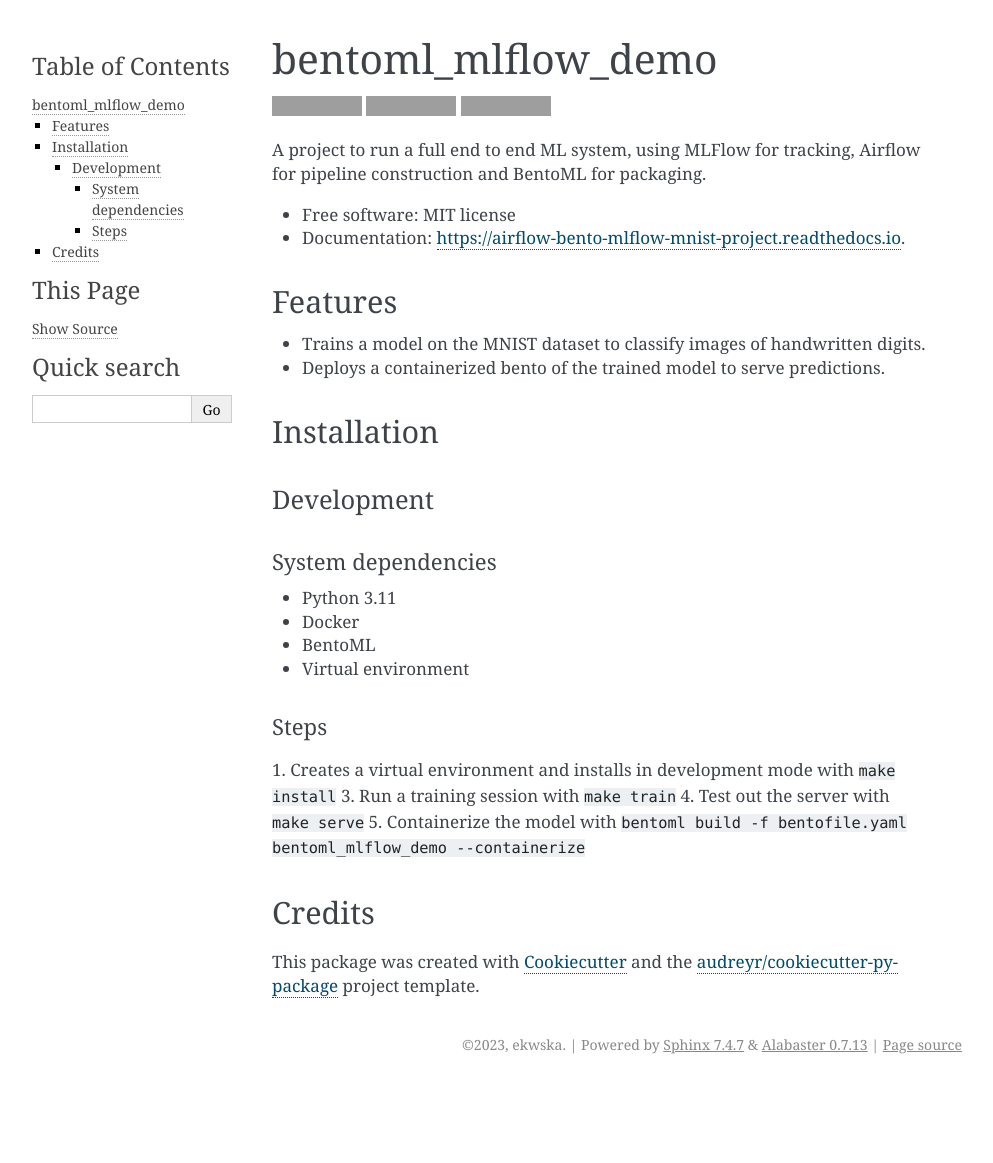
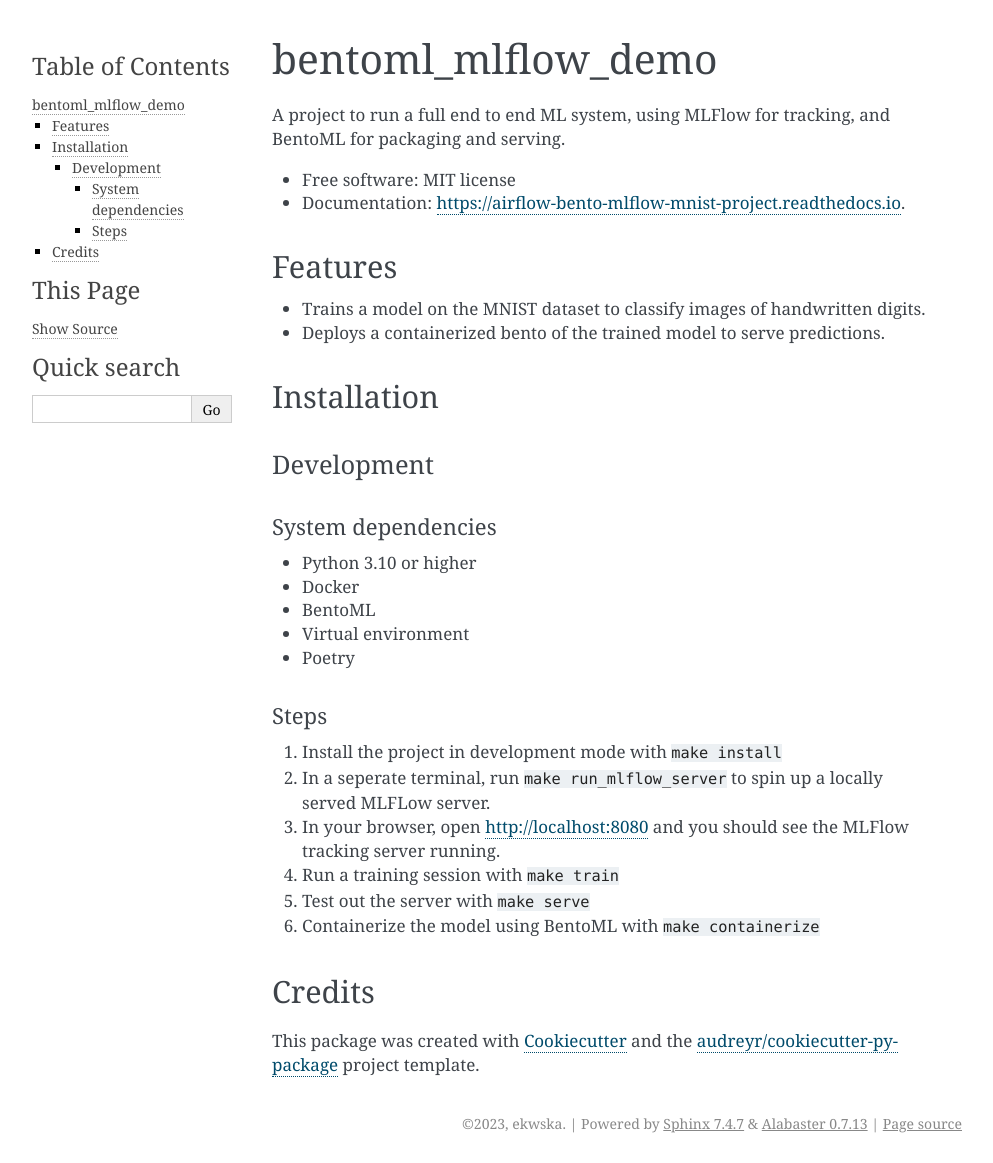
Before and after one commit to ekwska/bentoml-mlflow-demo, a Sphinx documentation site: the page built from docs/readme.rst, in a window 1280 px wide. Shown: the whole page, without its empty margins (148-1141 px from the left). Built offline with Sphinx 7.4.7, drawn with Linux system fonts in a browser that asks for light colours; before the commit the page ends 1084 px from its top, so only the background shows below that; grey boxes are pictures that could not be loaded.

```diff
--- a/HISTORY.rst
+++ b/HISTORY.rst
@@ -2,7 +2,4 @@
 History
 =======
 
-0.1.0 (2023-09-23)
-------------------
-
-* First release on PyPI.
+No PyPi releases yet!
--- a/README.rst
+++ b/README.rst
@@ -2,21 +2,7 @@
 bentoml_mlflow_demo
 ==================================
 
-
-.. image:: https://img.shields.io/pypi/v/bentoml_mlflow_demo.svg
-        :target: https://pypi.python.org/pypi/bentoml_mlflow_demo
-
-.. image:: https://img.shields.io/travis/ekwska/bentoml_mlflow_demo.svg
-        :target: https://travis-ci.com/ekwska/bentoml_mlflow_demo
-
-.. image:: https://readthedocs.org/projects/airflow-bento-mlflow-mnist-project/badge/?version=latest
-        :target: https://airflow-bento-mlflow-mnist-project.readthedocs.io/en/latest/?version=latest
-        :alt: Documentation Status
-
-
-
-
-A project to run a full end to end ML system, using MLFlow for tracking, Airflow for pipeline construction and BentoML for packaging.
+A project to run a full end to end ML system, using MLFlow for tracking, and BentoML for packaging and serving.
 
 
 * Free software: MIT license
@@ -38,18 +24,21 @@ Development
 System dependencies
 *******************
 
-- Python 3.11
+- Python 3.10 or higher
 - Docker
 - BentoML
 - Virtual environment
+- Poetry
 
 Steps
 *****
 
-1. Creates a virtual environment and installs in development mode with :code:`make install`
-3. Run a training session with :code:`make train`
-4. Test out the server with :code:`make serve`
-5. Containerize the model with :code:`bentoml build -f bentofile.yaml bentoml_mlflow_demo --containerize`
+1. Install the project in development mode with :code:`make install`
+2. In a seperate terminal, run :code:`make run_mlflow_server` to spin up a locally served MLFLow server.
+3. In your browser, open http://localhost:8080 and you should see the MLFlow tracking server running.
+4. Run a training session with :code:`make train`
+5. Test out the server with :code:`make serve`
+6. Containerize the model using BentoML with :code:`make containerize`
 
 
 Credits
--- a/setup.py
+++ b/setup.py
@@ -26,10 +26,10 @@ setup(
         'Programming Language :: Python :: 3',
         'Programming Language :: Python :: 3.11',
     ],
-    description="A project to run a full end to end ML system, using MLFlow for tracking, Airflow for pipeline construction and BentoML for packaging,",
+    description="A project to run a full end to end ML system, using MLFlow for tracking and BentoML for packaging.",
     entry_points={
         'console_scripts': [
-            'bentoml_mlflow_demo=bentoml_mlflow_demo.main:main',
+            'bentoml_mlflow_demo=bentoml_mlflow_demo.train:main',
         ],
     },
     install_requires=requirements,
```
Also changed, not shown: docs/installation.rst (+3 -22 lines), docs/usage.rst (+10 -2 lines).
